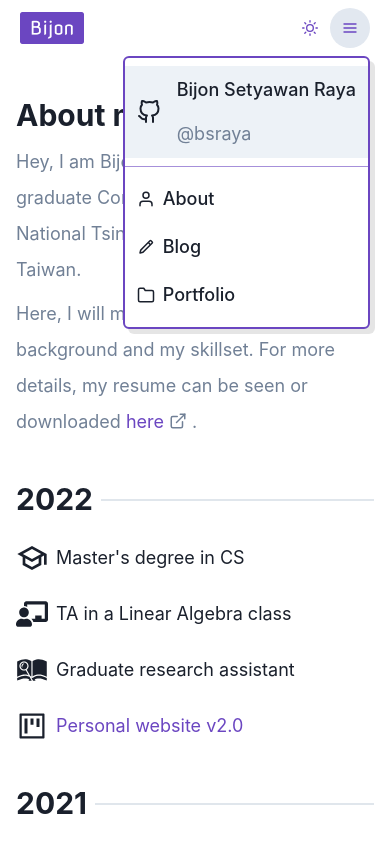
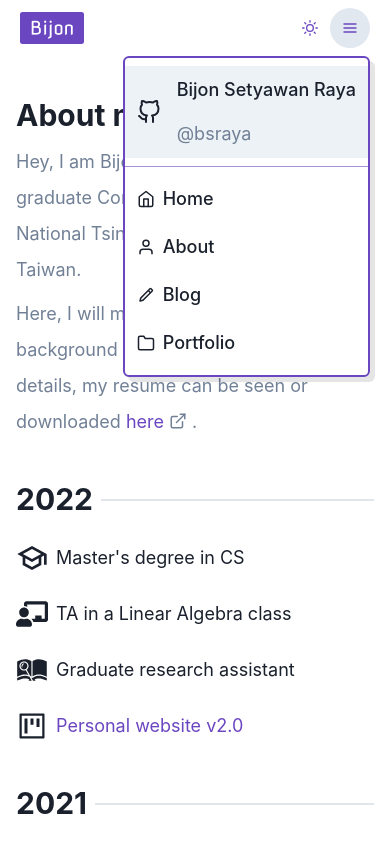
Before and after one commit to bsraya/bsraya, a Next.js app: page /about in a window 390 px wide. Both pictures are taken after a click on the button 350 px from the left and 28 px from the top of the page. Shown: the top 844 px of the page. Built offline with nearby package versions, Linux system fonts and the light colour scheme; a small style sheet from the web is missing.

Commit message:
add: home link

```diff
--- a/components/DropdownMenu.tsx
+++ b/components/DropdownMenu.tsx
@@ -53,6 +53,11 @@ export default function Dropdown(): JSX.Element {
                 </MenuItem>
               </Link>
               <MenuDivider />
+              <NextLink href="/">
+                <MenuItem fontWeight="500">
+                  <FiHome /><Text ml={2}>Home</Text>
+                </MenuItem>
+              </NextLink>
               <NextLink href="/about">
                 <MenuItem fontWeight="500">
                   <FiUser /><Text ml={2}>About</Text>
```
